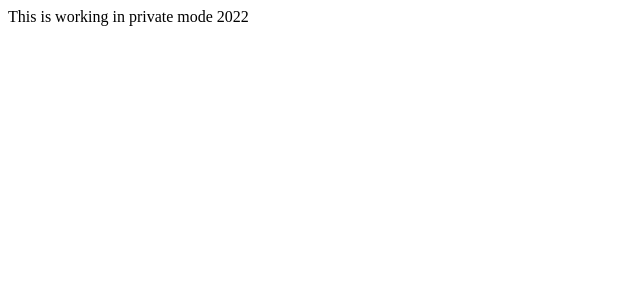
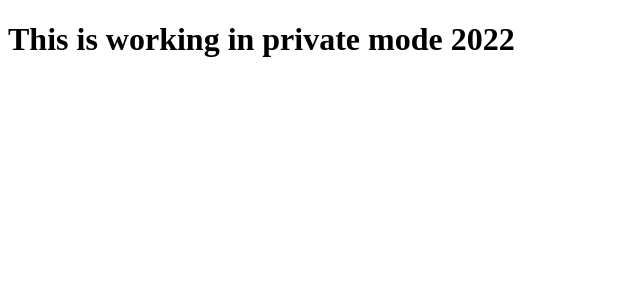
Before and after one commit to SanjayDutta/testing-manual-git-azure, a Nuxt app: page / in a window 1280 px wide. Shown: the top 300 px of the page, without its empty margins (0-640 px from the left). Built offline with nearby package versions, Linux system fonts and the light colour scheme.

Commit message:
h1 added

```diff
--- a/pages/index.vue
+++ b/pages/index.vue
@@ -1,5 +1,5 @@
 <template>
-  <div>This is working in private mode 2022</div>
+  <div><h1>This is working in private mode 2022</h1></div>
 </template>
 
 <script>
```
